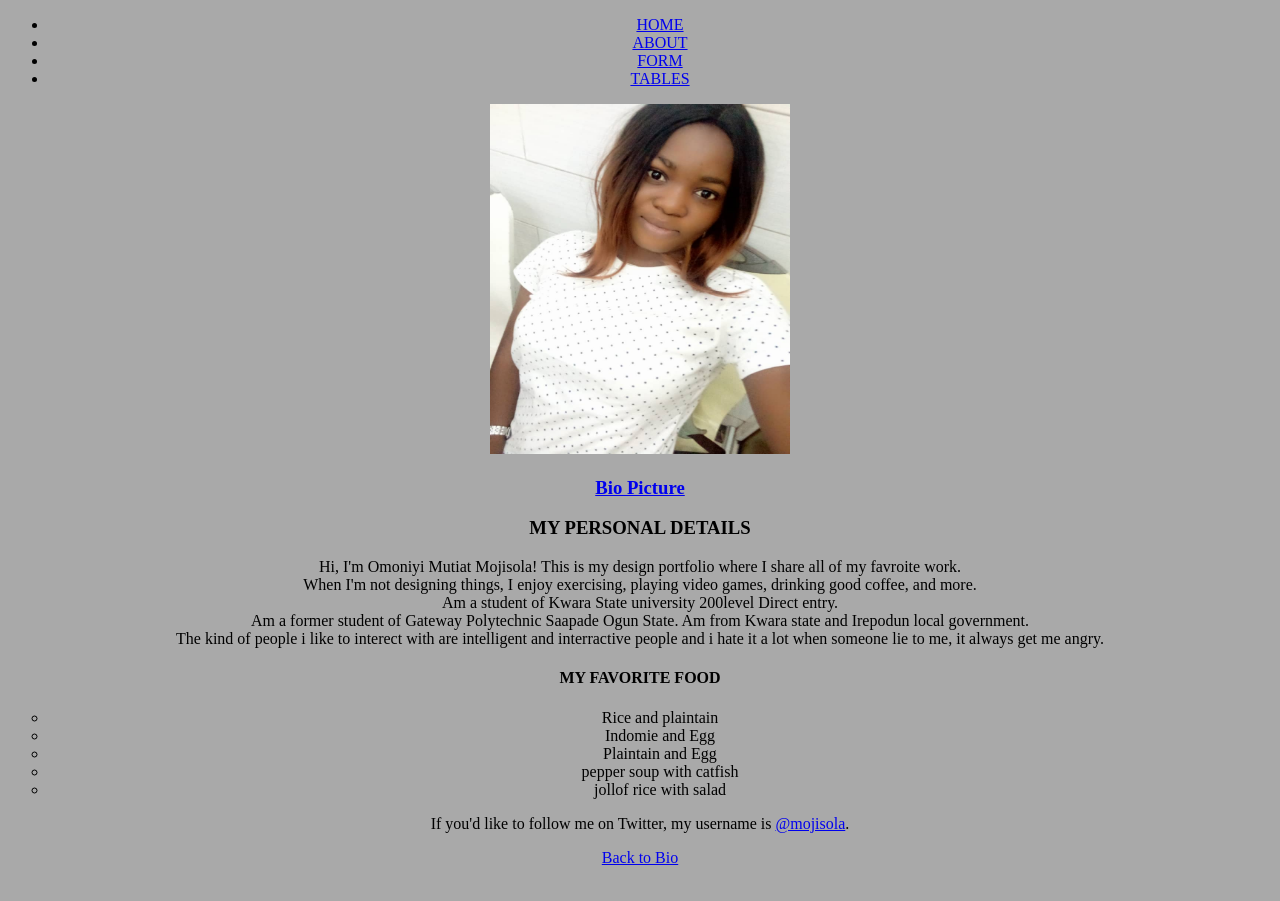
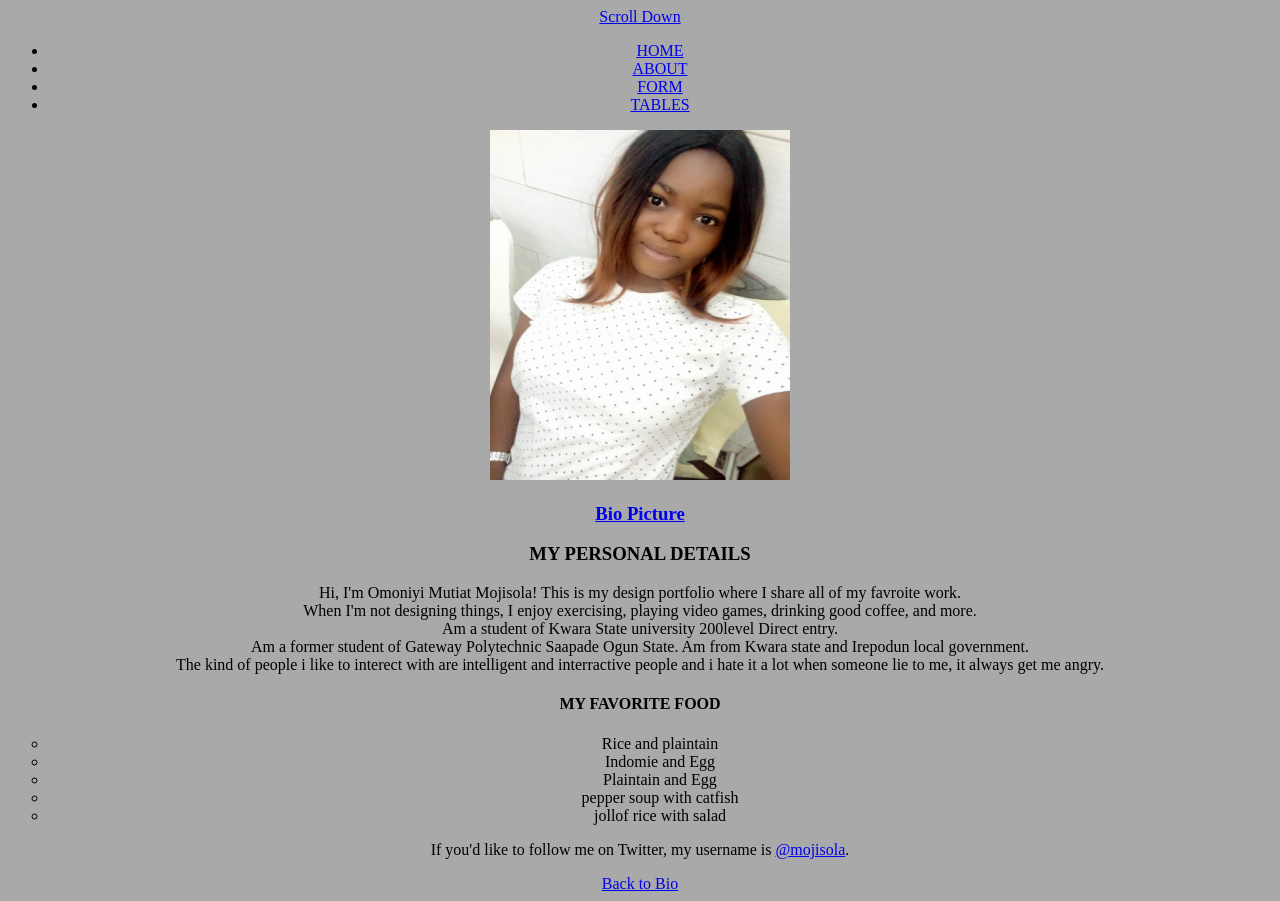
Before and after one commit to Mojisola18/Assessment_Bio, a plain HTML site: page Class Project/index.html in a window 1280 px wide. Before the commit the page ends 875 px from the top, so only its background shows below. Drawn offline with Linux system fonts and the light colour scheme.

Commit message:
Update index.html

```diff
--- a/Class Project/index.html
+++ b/Class Project/index.html
@@ -6,6 +6,7 @@
 </head>
 <body bgcolor="darkgrey" width="690px" align="center">
 
+	<a href="#Scroll Down"> Scroll Down </a>
       <a name="Back to top"> </a>
 
 	<ul>
@@ -34,6 +35,7 @@
 		</ul>
     	<p>If you'd like to follow me on Twitter, my username is <a href="http://twitter.com/omoniyi">@mojisola</a>.</p>
     	<a href="#Back to top"> Back to Bio </a>
+	<a name="Scroll Down"> </a>
     </section>
 
 </body>
```
